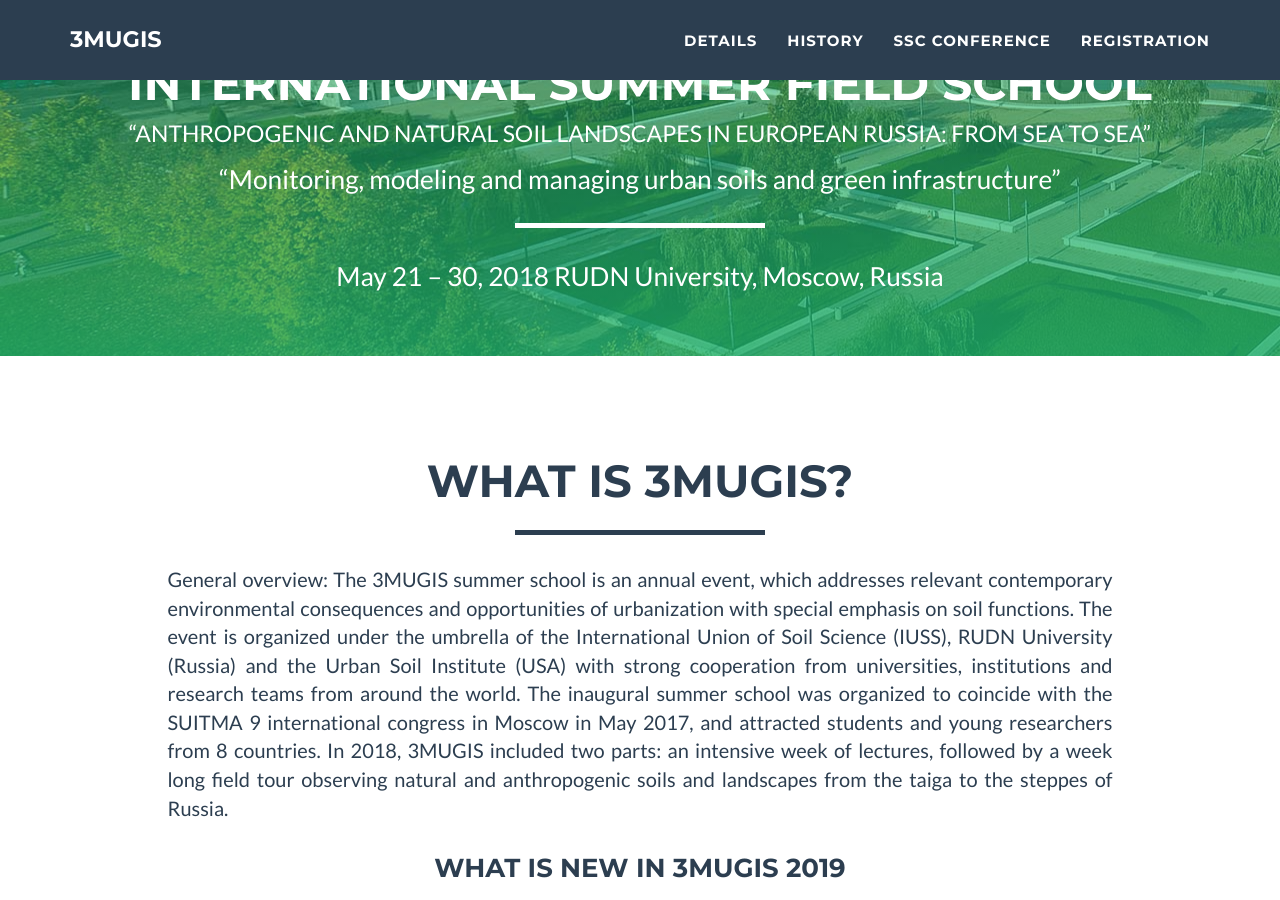
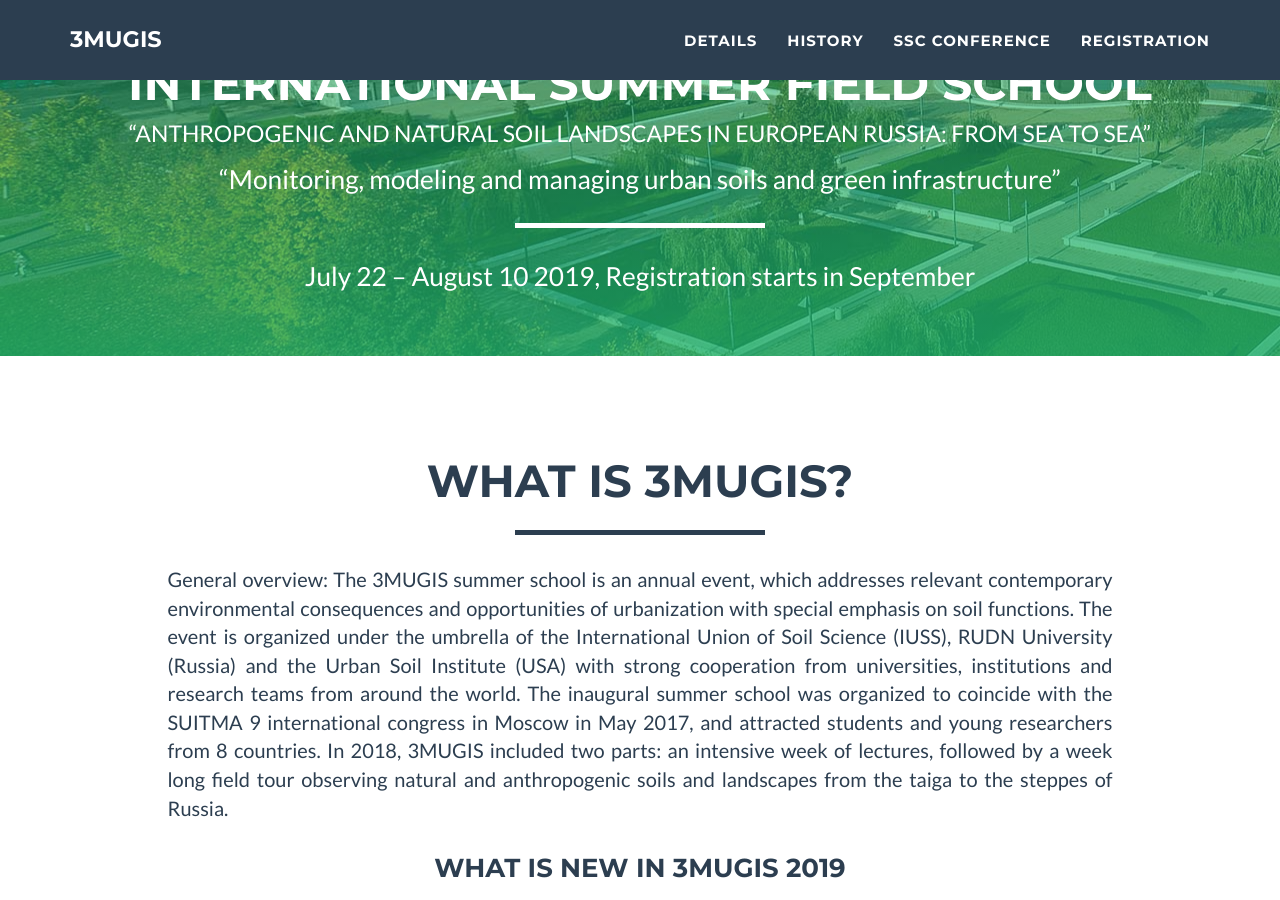
Before and after one commit to erasmus-rudn/erasmus-rudn.github.io, a Jekyll site: the page built from index.html, in a window 1280 px wide and 900 px high, scrolled down 486 px. Built offline with Jekyll 4.4.1, drawn with Linux system fonts in a browser that asks for light colours.

Commit message:
2019 upd

```diff
--- a/_config.yml
+++ b/_config.yml
@@ -13,7 +13,7 @@ url: http://3mugis.org
 description: The 3MUGIS school organized by RUDN University (Moscow, Russia) in collaboration
   with Urban Soil Institute (New York, USA) and under umbrella of the International
   Union of Soil Science (IUSS).
-intro: May 21 – 30, 2018 RUDN University, Moscow, Russia
+intro: July 22 – August 10 2019, Registration starts in September
 meta_author: Alex Yaroslavtsev
 google_verify:
 bing_verify:
```
